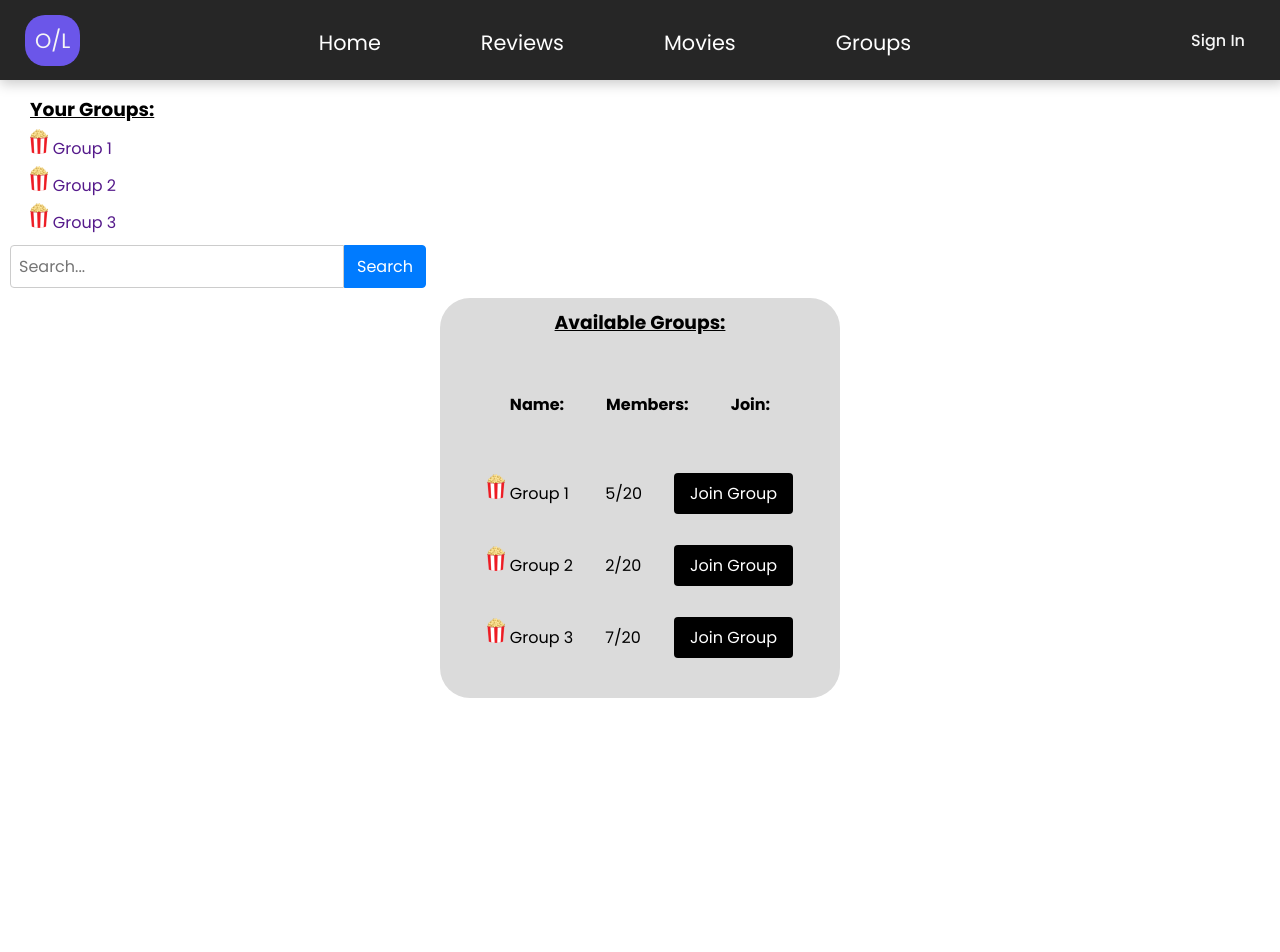
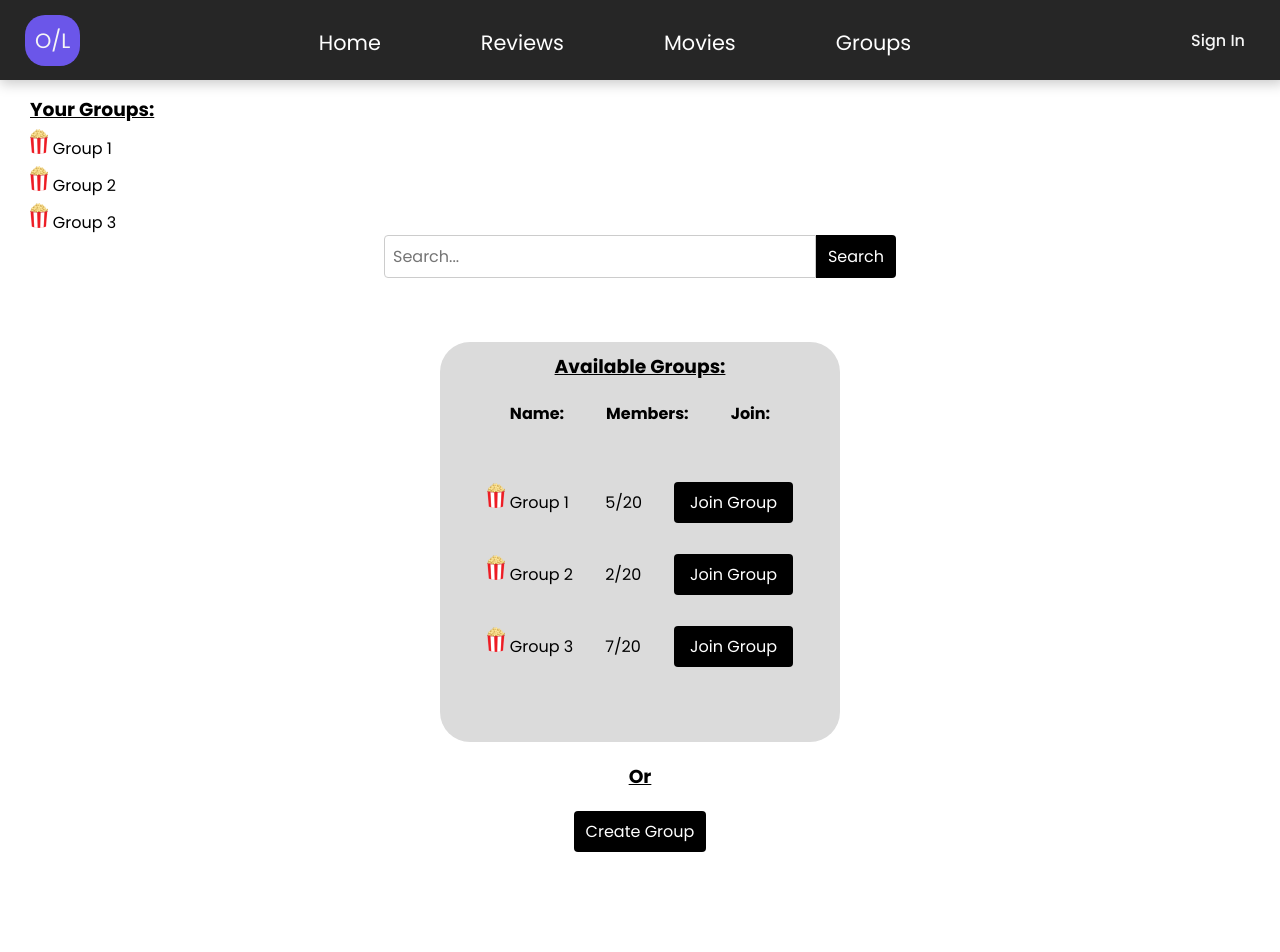
Before and after one commit to TVT22-11/Web-Project, a React (Create React App) app in the folder react-app/: page /groups in a window 1280 px wide. Shown: the top 952 px of the page. Built offline with nearby package versions, Linux system fonts and the light colour scheme.

Commit message:
Updates on frontend

```diff
--- a/react-app/src/components/Groups/Groups.css
+++ b/react-app/src/components/Groups/Groups.css
@@ -12,6 +12,7 @@
 }
 .your-groups-list, ul li a{
     text-decoration: none;
+    color: black;
  }
 .your-groups-list, ul li {
     list-style: none;
@@ -43,7 +44,7 @@
     flex-direction: column;
     justify-content: center;
     align-items: center;
-    margin-top: 10px;
+    margin-top: -25px;
 }
 
 .groups-list td {
@@ -71,3 +72,41 @@
 
 .groups-list button:hover {
     background-color: #6B56E9; }
+
+
+/*CREATING-GROUP-CSS*/
+
+
+
+/*CHATPAGE-CSS*/
+
+
+
+/*CREATE-GROUP-CSS*/
+
+.header{
+    display: flex;
+    align-items: center;
+    justify-content: center;
+    padding-top: 20px;
+}
+
+.create-button{
+    display: flex;
+    align-items: center;
+    justify-content: center;
+    padding-top: 20px;
+}
+
+.create-button button{
+    padding: 8px 12px;
+    border: none;
+    border-radius: 4px;
+    color: #fff;
+    cursor: pointer;
+    font-size: 16px;
+  }
+
+  button:hover {
+    background-color: #6B56E9;
+  }
--- a/react-app/src/components/Groups/Groups.js
+++ b/react-app/src/components/Groups/Groups.js
@@ -3,6 +3,7 @@ import React from 'react';
 import YourGroups from './yourGroups';
 import SearchBar from '../Searchbar/searchbar';
 import AvailableGroups from './availableGroups';
+import CreateGroup from './createGroup';
 
 
 function Groups() {
@@ -11,6 +12,7 @@ function Groups() {
       <YourGroups />
       <SearchBar />
       <AvailableGroups />
+      <CreateGroup />
     </div>
   );
 }
--- a/react-app/src/components/Groups/availableGroups.js
+++ b/react-app/src/components/Groups/availableGroups.js
@@ -1,6 +1,6 @@
 import React from 'react';
 import './Groups.css';
- function availableGroups (){
+function availableGroups (){
     return (
 <div className="groups flex-container">
         <div className="groups-list">
--- /dev/null
+++ b/react-app/src/components/Groups/createGroup.js
@@ -0,0 +1,16 @@
+import React from 'react';
+import './Groups.css';
+function createGroup (){
+    return (
+        <><div className='header'>
+<h3>Or</h3>
+        </div>
+        <div className='create-button'>
+
+                <button>Create Group</button>
+            </div></>
+
+
+    );
+ }
+ export default createGroup;
--- a/react-app/src/components/Groups/yourGroups.js
+++ b/react-app/src/components/Groups/yourGroups.js
@@ -1,6 +1,6 @@
 import React from 'react';
 import './Groups.css';
- function yourGroups (){
+function yourGroups (){
     return (
         <div className="your-groups-list">
         <h3>Your Groups:</h3>
--- a/react-app/src/components/Searchbar/search.css
+++ b/react-app/src/components/Searchbar/search.css
@@ -2,8 +2,9 @@
 
 .search-bar {
     display: flex;
-    max-width: 300px;
-    margin: 10px;
+    padding-left: 30%;
+    padding-right: 30%;
+    padding-bottom: 5%;
   }
 
   input {
@@ -16,14 +17,14 @@
 
   button {
     padding: 8px 12px;
-    border: 1px solid #007BFF;
+    border: none;
     border-radius: 0 4px 4px 0;
-    background-color: #007BFF;
+    background-color: black;
     color: #fff;
     cursor: pointer;
     font-size: 16px;
   }
 
   button:hover {
-    background-color: #0056b3;
+    background-color: #6B56E9;
   }
--- a/react-app/src/components/Searchbar/searchbar.jsx
+++ b/react-app/src/components/Searchbar/searchbar.jsx
@@ -1,6 +1,7 @@
 
 import React, { useState } from 'react';
-import './search.css'; // Import the CSS file for styling
+import './search.css';
+
 
 const SearchBar = ({ onSearch }) => {
   const [query, setQuery] = useState('');
```
Also changed, not shown: react-app/src/components/Groups/chatpage.js (added, +10 -0 lines), react-app/src/components/Groups/creatingPage.js (added, +10 -0 lines).
